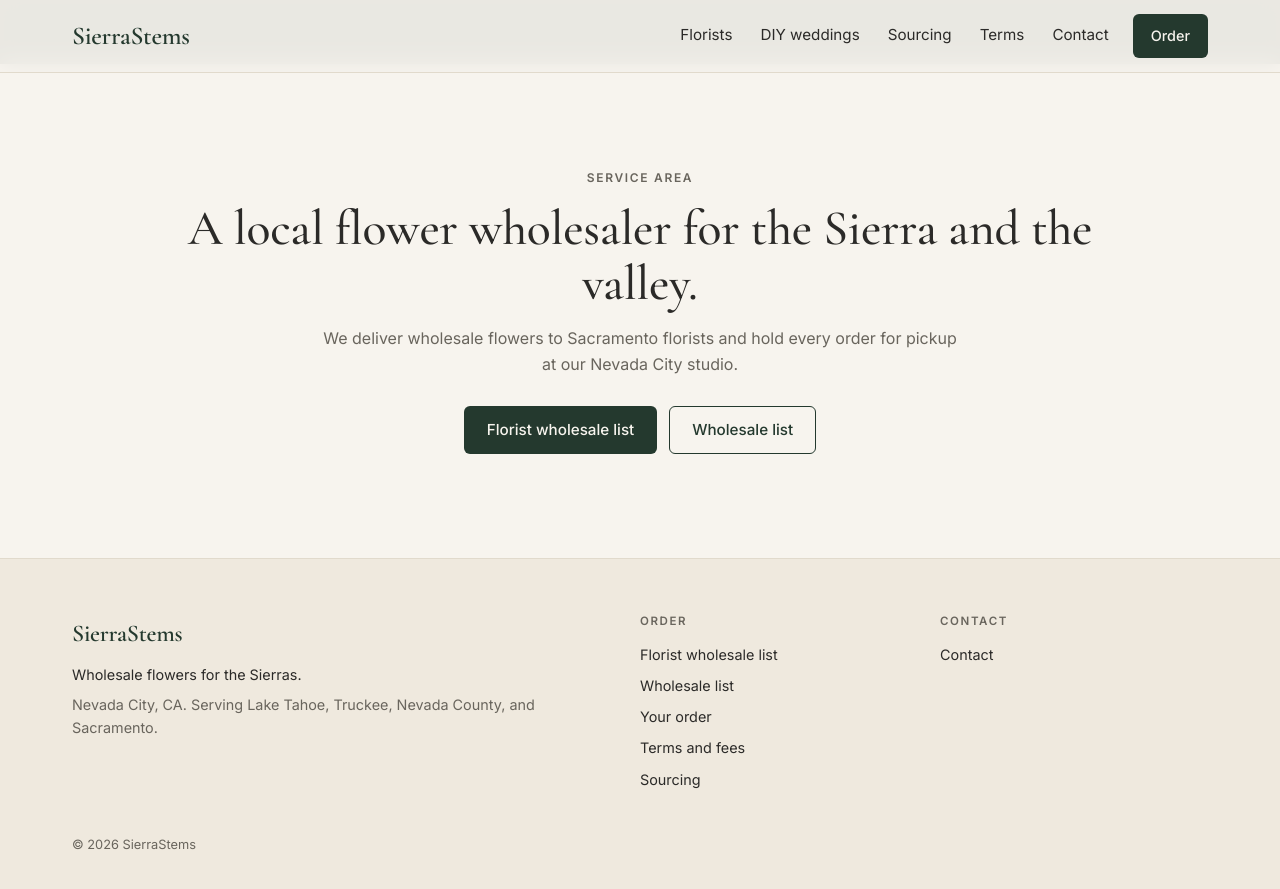
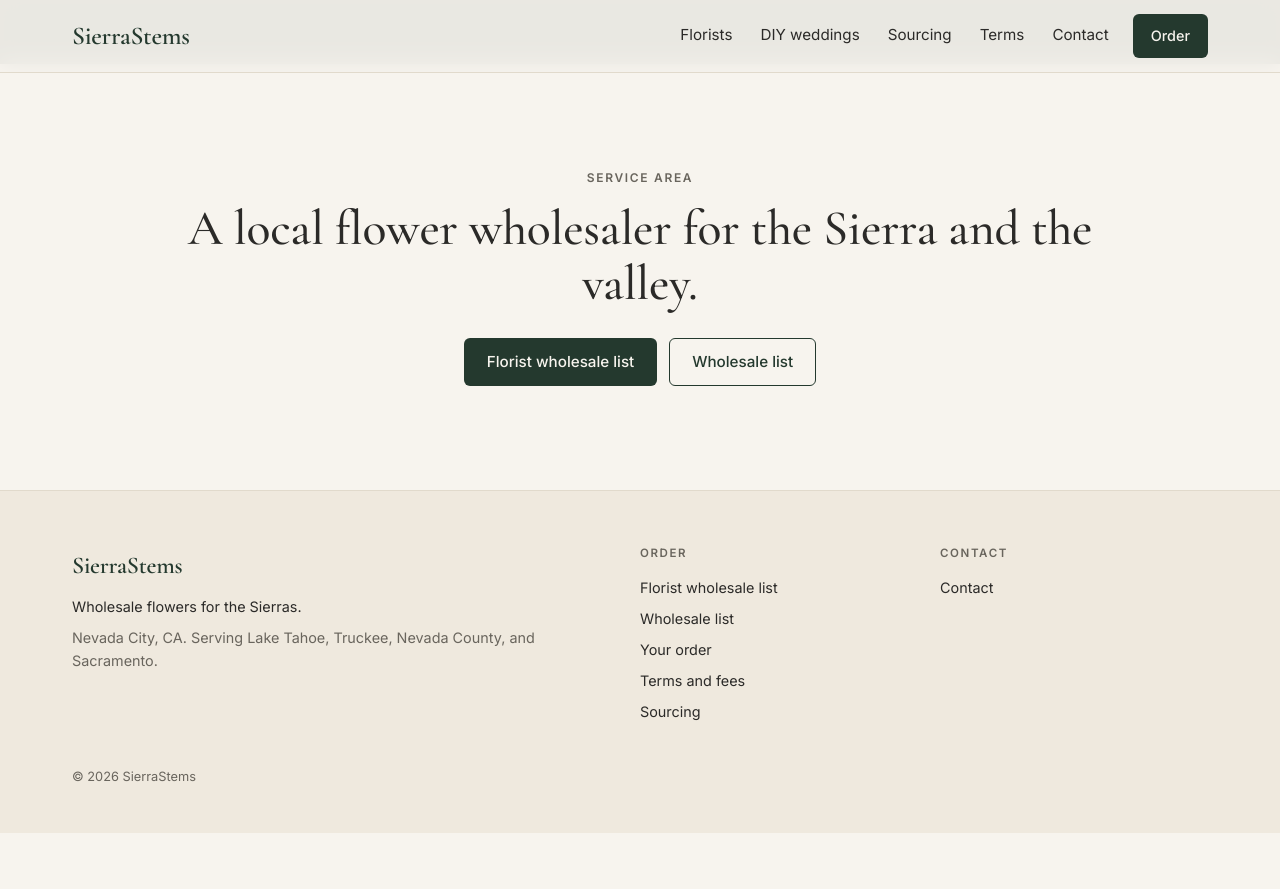
Before and after one commit to jshplhm/sierrastems, a Jekyll site: the page built from index.html, in a window 1280 px wide and 900 px high, scrolled down 3925 px. Shown: the top 889 px of the window. Built offline with Jekyll 4.4.1, drawn with Linux system fonts in a browser that asks for light colours; after the commit the page ends 4758 px from its top, so only the background shows below that.

Commit message:
Home: drop service area sentence
Co-Authored-By: Claude Opus 5.5 <noreply@anthropic.com>
Claude-Session: https://claude.ai/code/session_012d4NNvuZZmyaY4YyJAbTUg

```diff
--- a/index.html
+++ b/index.html
@@ -113,7 +113,6 @@ scripts:
 <section class="section wrap area">
   <p class="eyebrow">Service area</p>
   <h2 class="h-display">A local flower wholesaler for the Sierra and the valley.</h2>
-  <p>We deliver wholesale flowers to Sacramento florists and hold every order for pickup at our Nevada City studio.</p>
   <div class="actions">
     <a class="btn btn-primary" href="{{ '/availability/' | relative_url }}">Florist wholesale list</a>
     <a class="btn btn-ghost" href="{{ '/diy/' | relative_url }}">Wholesale list</a>
```
